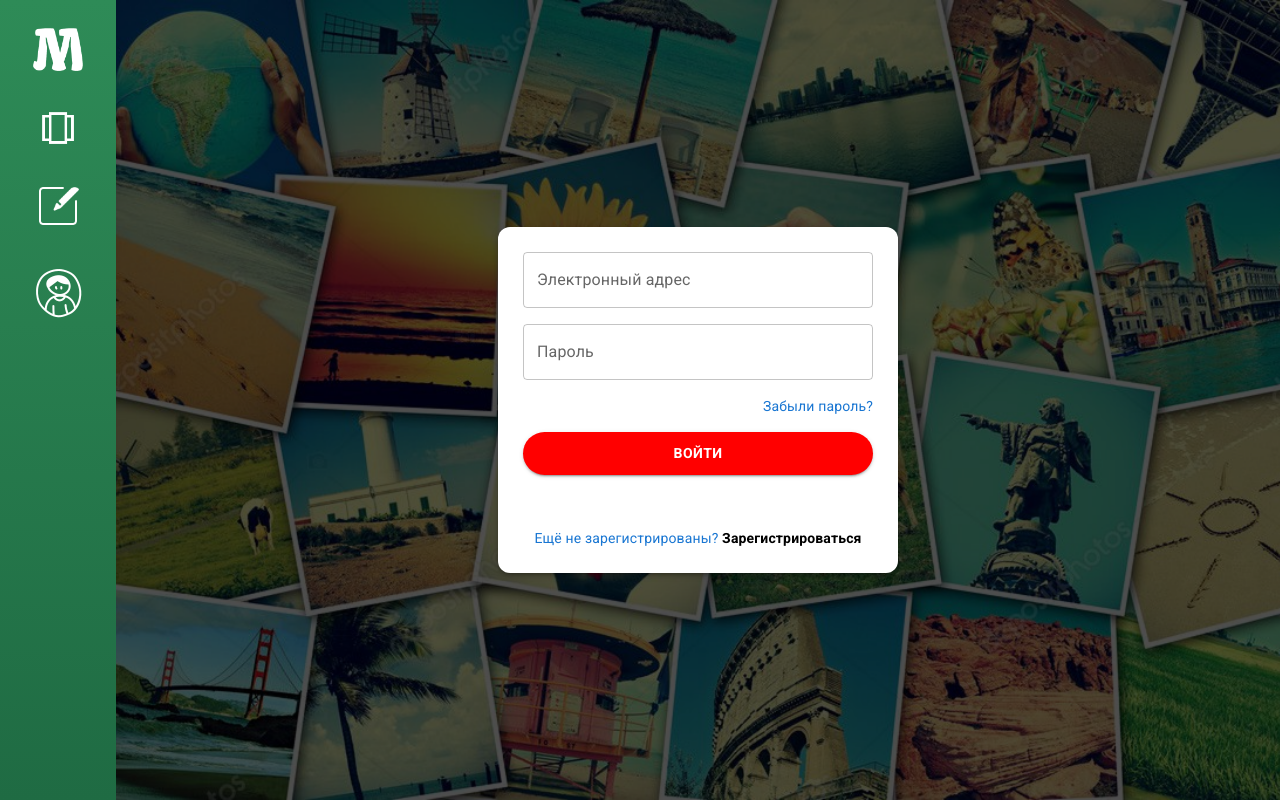
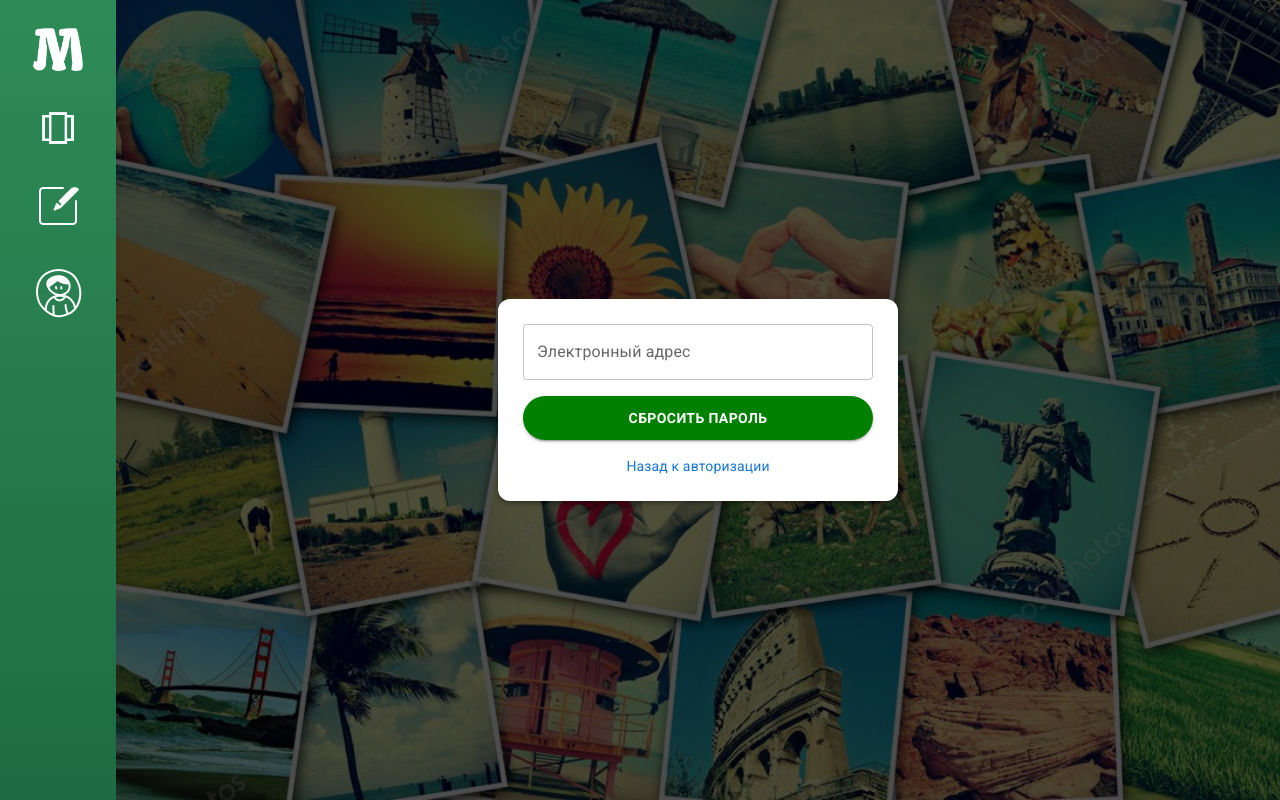
Before and after one commit to pastilkaxo/WebRedactor, a React (Create React App) app in the folder WebPhotoIllustrator/: page / in a window 1280 px wide. Both pictures are taken after a click on the element "Забыли пароль?". Built offline with nearby package versions, Linux system fonts and the light colour scheme.

Commit message:
Remake Form

```diff
--- a/WebPhotoIllustrator/src/Components/Main/AuthForm/Auth.tsx
+++ b/WebPhotoIllustrator/src/Components/Main/AuthForm/Auth.tsx
@@ -4,9 +4,11 @@
 import {Context} from "../../../index";
 import {observer}  from "mobx-react-lite";
 import { useNavigate } from 'react-router-dom';
+import ResetPasswordForm from "./RequestResetPasswordForm";
 
 function Auth(){
   const [showRegister, setShowRegister] = useState(false);
+  const [showReset, setShowReset] = useState(false);
   const [email, setEmail] = useState<string>('');
   const [password, setPassword] = useState<string>('');
   const [errors, setErrors] = useState<{ email?: string; password?: string }>({});
@@ -35,7 +37,7 @@
 
   return (
     <>
-      {!showRegister && (
+      {!showRegister && !showReset && (
         <Slide direction="right" in={!showRegister} mountOnEnter unmountOnExit>
           <Box
             component="form"
@@ -76,6 +78,7 @@
                 variant="body2"
                 color="primary"
                 sx={{ textAlign: 'right', cursor: 'pointer' }}
+                onClick={() => setShowReset(true)}
               >
                 Забыли пароль?
               </Typography>
@@ -115,6 +118,7 @@
         </Slide>
       )}
       {showRegister && <Register onBack={() => setShowRegister(false)} />}
+      {showReset && <ResetPasswordForm onBack={() => setShowReset(false)} /> }
     </>
   );
 }
--- /dev/null
+++ b/WebPhotoIllustrator/src/Components/Main/AuthForm/RequestResetPasswordForm.tsx
@@ -0,0 +1,110 @@
+import React, {useContext, useState} from 'react';
+import { Box, TextField, Button, Typography, Stack, Slide } from '@mui/material';
+import {Context} from "../../../index";
+import {observer} from "mobx-react-lite";
+import { useNavigate } from 'react-router-dom';
+import UserService from "../../../Services/UserService";
+import Alert from '@mui/material/Alert';
+import Snackbar from '@mui/material/Snackbar';
+
+interface ResetProps {
+    onBack: () => void;
+}
+
+function RequestResetPasswordForm({onBack}: ResetProps) {
+    const [email, setEmail] = useState('');
+    const [errors, setErrors] = useState<{ email?: string;  password?: string; confirm?: string }>({});
+    const [serverMessage, setServerMessage] = useState<string | null>(null);
+    const [serverSuccessMessage, setServerSuccessMessage] = useState<string | null>(null);
+    const navigator = useNavigate();
+    const validate = () => {
+        const newErrors: { email?: string; password?: string } = {};
+        if (!email) newErrors.email = 'Введите email';
+        else if (!/\S+@\S+\.\S+/.test(email)) newErrors.email = 'Некорректный email';
+        setErrors(newErrors);
+        return Object.keys(newErrors).length === 0;
+    };
+
+    const handleReqauestReset = async (e:React.FormEvent) => {
+        e.preventDefault();
+        try{
+            if(validate()) {
+                const response = await UserService.requestReset(email);
+                console.log(response.data);
+                if(response.status === 200){
+                    setServerSuccessMessage(response.data.message);
+                }
+            }
+        }
+        catch (error:any) {
+            const data = error.response.data.message || "Ошибка сервера";
+            console.log(error.response)
+            setServerMessage(data);
+        }
+    }
+
+    const handleOnClose = () => {
+        setServerSuccessMessage(null);
+        navigator("/")
+    }
+
+    return(
+        <Slide direction="left" in mountOnEnter unmountOnExit>
+            <Box
+                component="form"
+                onSubmit={handleReqauestReset}
+                sx={{
+                    width: 'clamp(280px, 40vw, 400px)',
+                    p: 'clamp(15px, 3vw, 25px)',
+                    borderRadius: 3,
+                    boxShadow: 3,
+                    bgcolor: 'white',
+                    display: 'flex',
+                    flexDirection: 'column',
+                    alignItems: 'center',
+                    justifyContent: 'center',
+                }}
+            >
+                <Stack spacing={2} sx={{ width: '100%' }}>
+                    <TextField label="Электронный адрес" fullWidth value={email} onChange={(e) => setEmail(e.target.value)} error={!!errors.email} helperText={errors.email} />
+
+                    <Button
+                        type="submit"
+                        variant="contained"
+                        fullWidth
+                        sx={{
+                            borderRadius: '25px',
+                            py: 1.2,
+                            fontWeight: 'bold',
+                            bgcolor: 'green',
+                            '&:hover': { bgcolor: 'darkgreen', transform: 'scale(1.02)' },
+                            transition: '0.3s',
+                        }}
+                    >
+                        Сбросить пароль
+                    </Button>
+
+                    <Typography
+                        variant="body2"
+                        sx={{ textAlign: 'center', cursor: 'pointer', color: 'primary.main' }}
+                        onClick={onBack}
+                    >
+                        Назад к авторизации
+                    </Typography>
+                </Stack>
+                <Snackbar
+                    anchorOrigin={{ vertical: 'bottom', horizontal: 'right' }}
+                    open={!!serverMessage} autoHideDuration={3000} onClose={() => setServerMessage(null)}>
+                    <Alert severity="error">{serverMessage}</Alert>
+                </Snackbar>
+                <Snackbar
+                    anchorOrigin={{ vertical: 'bottom', horizontal: 'right' }}
+                    open={!!serverSuccessMessage} autoHideDuration={3000} onClose={() => setServerMessage(null)}>
+                    <Alert severity="success">{serverSuccessMessage}</Alert>
+                </Snackbar>
+            </Box>
+        </Slide>
+    )
+}
+
+export default observer(RequestResetPasswordForm);
```
Also changed, not shown: WebPhotoIllustrator/src/Components/Main/AuthForm/ResetForm.tsx (added, +105 -0 lines).
